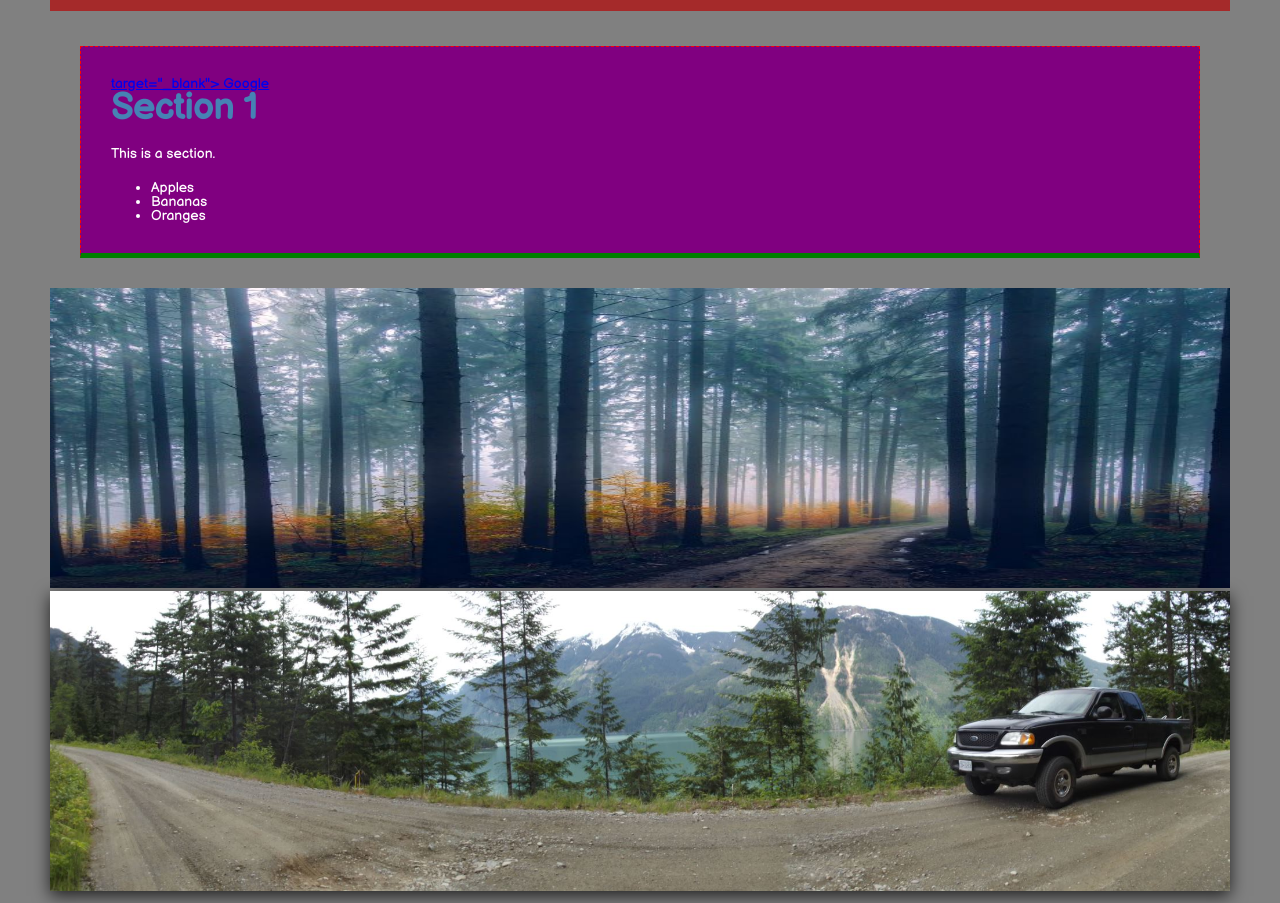
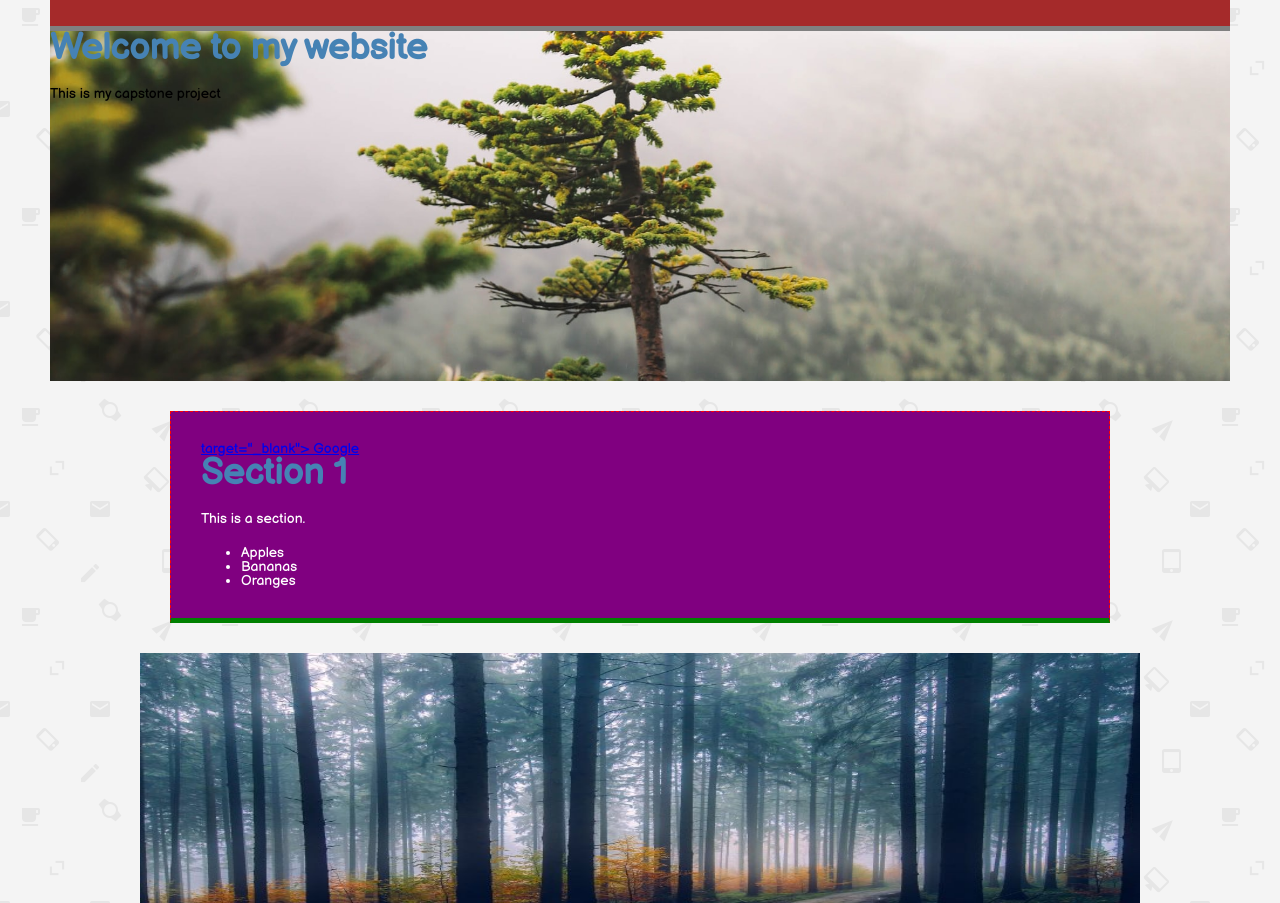
Before and after one commit to charlespeterz/Website, a plain HTML site: page index.html in a window 1280 px wide. Shown: the part 349-1252 px from the top of the page. Drawn offline with Linux system fonts and the light colour scheme.

Commit message:
Patter, banner and links

```diff
--- a/index.html
+++ b/index.html
@@ -6,7 +6,10 @@
 
   <link rel="stylesheet" href="style.css">
 <link href="https://fonts.googleapis.com/css2?family=Balsamiq+Sans&display=swap" rel="stylesheet">
-
+<link rel="stylesheet" href="https://cdnjs.cloudflare.com/ajax/libs/font-awesome/4.7.0/css/font-awesome.min.css"
+<link rel="stylesheet" href="https://cdnjs.cloudflare.com/ajax/libs/font-awesome/4.7.0/css/font-awesome.min.css"
+<a href="#" class="fa fa-facebook"></a>
+<a href="#" class="fa fa-twitter"></a>
 </head>
 
 <body {
@@ -27,7 +30,16 @@
 <a href="about.html">About</a>
 
   </header>
+
+<div class="banner">
+  <h1>Welcome to my website</h1>
+  <p>This is my capstone project</p>
+</div>
+
+<div class="container">
   <section class="block">
+
+
     <a href="http://www.google.com">
       target="_blank">
       Google
@@ -57,6 +69,8 @@
       </ol>
   </section class="block">
 
+  </div>
+
     <footer id="footer">
       <p>Website made by Chuck.</p>
     </footer>
--- a/style.css
+++ b/style.css
@@ -14,6 +14,8 @@ body {
   font-family: 'Balsamiq Sans', cursive;
   font-size: 14px;
   margin: 50px;
+  background-image: url(images/email-pattern.png);
+  background-repeat: repeat;
 }
 p {
   margin-top: 10px;
@@ -84,3 +86,21 @@ img {
 -moz-box-shadow: 0px 5px 16px 0px rgba(0,0,0,0.75);
 box-shadow: 0px 5px 16px 0px rgba(0,0,0,0.75);
 }
+
+.container {
+  max-width: 1000px;
+  margin: 0 auto;
+}
+
+.banner {
+  height: 350px;
+  background-image: url(images/forest.jpg);
+  background-size: cover;
+  background-position: center;
+}
+
+
+header .media-icon {
+  color: white;
+  font-size: 24px;
+}
```
Also changed, not shown: about.html (+1 -1 lines), Pattern.png (added), dark-honeycomb/dark-honeycomb/dark-honeycomb.png (added), dark-honeycomb/dark-honeycomb/readme.txt (added), images/Harrison-Lake.jpg (deleted), images/Harrisonlake.jpg (deleted), images/email-pattern.png (added), images/forest.jpg (added), 4 other files. Lines whose indentation alone changed are shown as unchanged.
